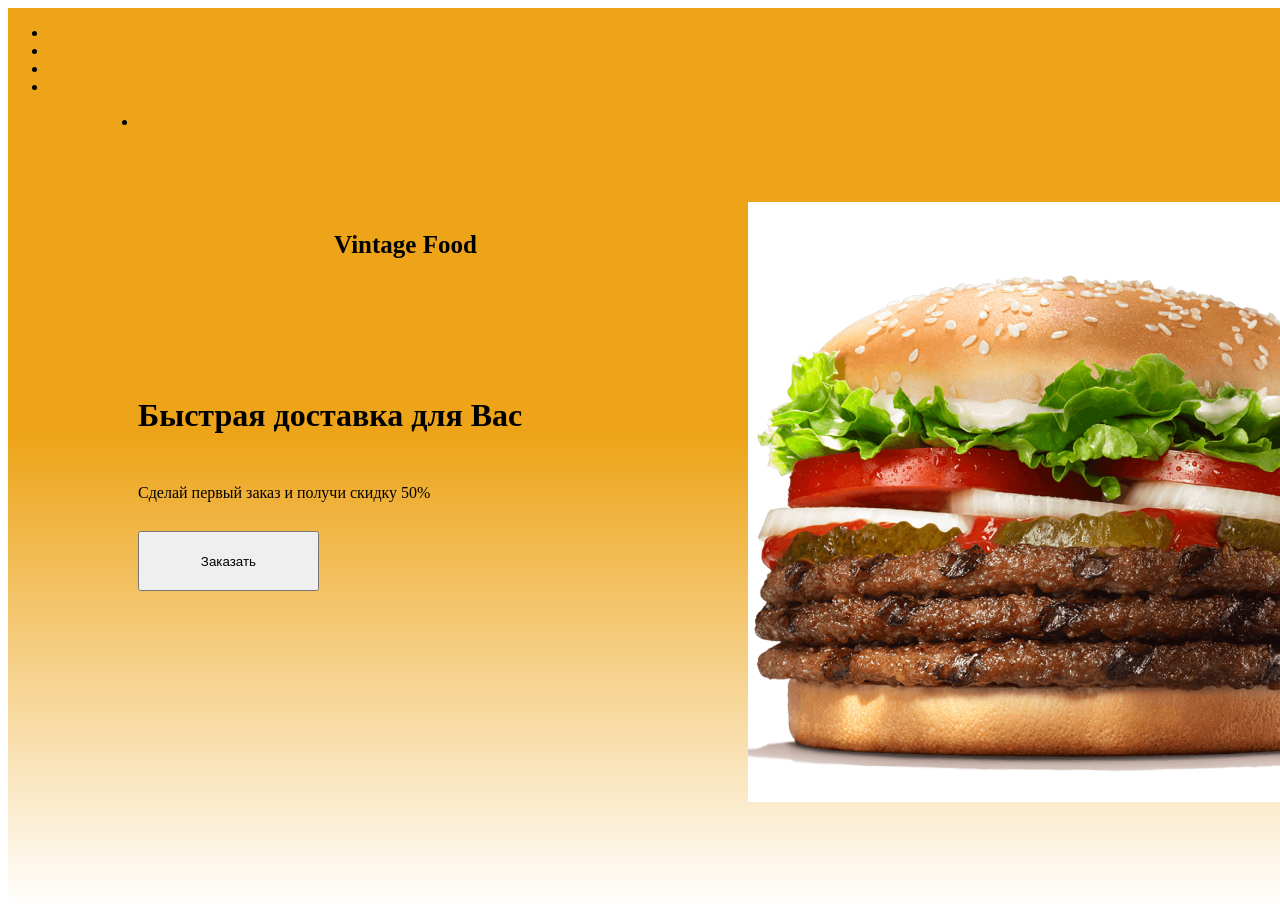
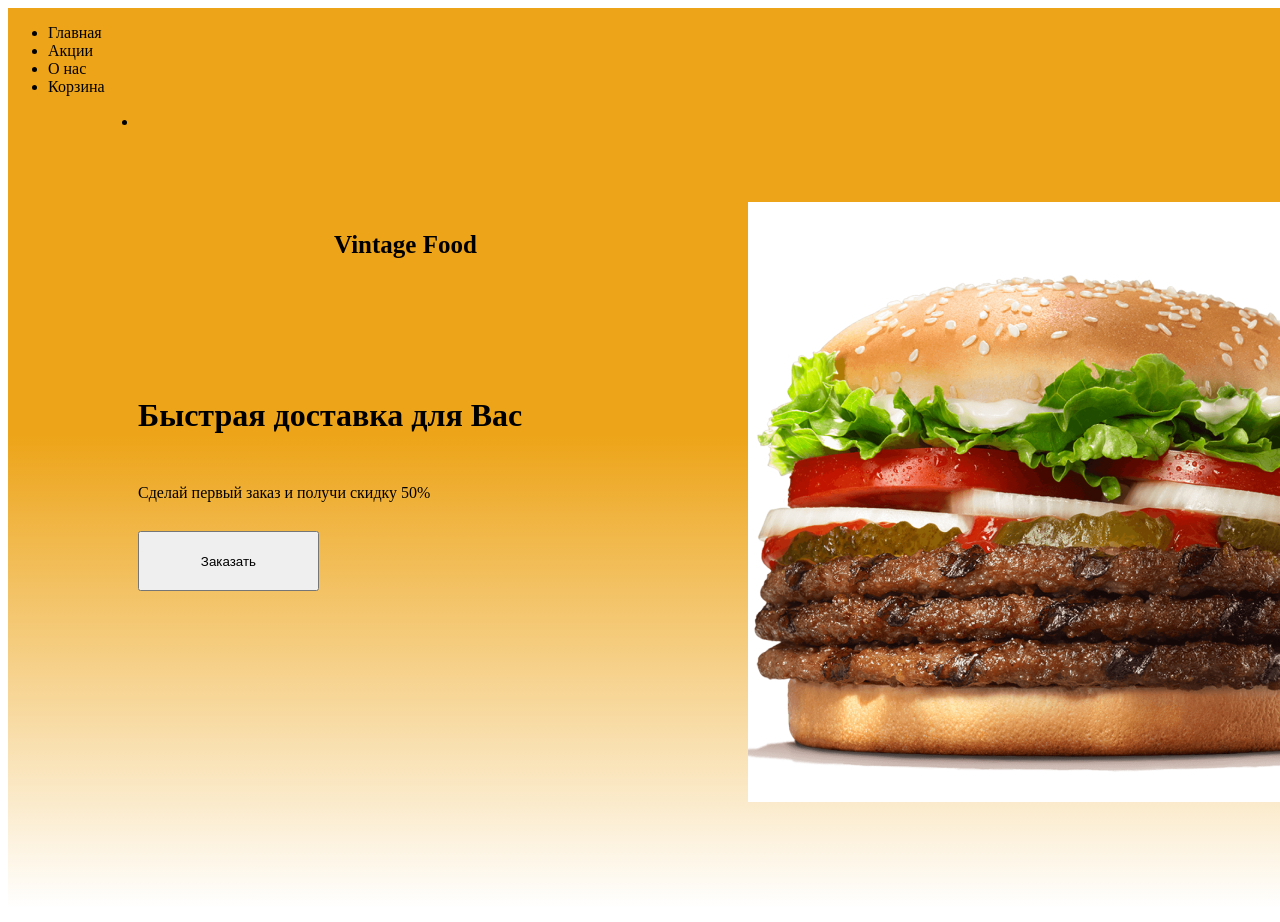
Before and after one commit to Yna-yna/Stepik1_Bourger, a plain HTML site: page index.html in a window 1280 px wide. Shown: the top 922 px of the page. Drawn offline with Linux system fonts and the light colour scheme.

Commit message:
Update index.html

```diff
--- a/index.html
+++ b/index.html
@@ -21,10 +21,10 @@
                                   Vintage Food
                               </div>
                           </li>
-                          <li id='main'></li>
-                          <li id='akcii'></li>
-                          <li id='about'></li>
-                          <li id='basket'></li>
+                          <li id='main'>Главная</li>
+                          <li id='akcii'>Акции</li>
+                          <li id='about'>О нас</li>
+                          <li id='basket'>Корзина</li>
                       </ul>
                   </div>
                   <div class='under_navbar'>
@@ -32,7 +32,7 @@
                       <p>Сделай первый заказ и получи скидку 50%</p>
                       <button>Заказать</button>
                       <div class='navbar_img'>
-                          <img src='/images/Фото _Бургер_.jpg' alt='Bourger photo'>
+                          <img src='images/Фото _Бургер_.jpg' alt='Bourger photo'>
                       </div>
                   </div>
               </div>
```
